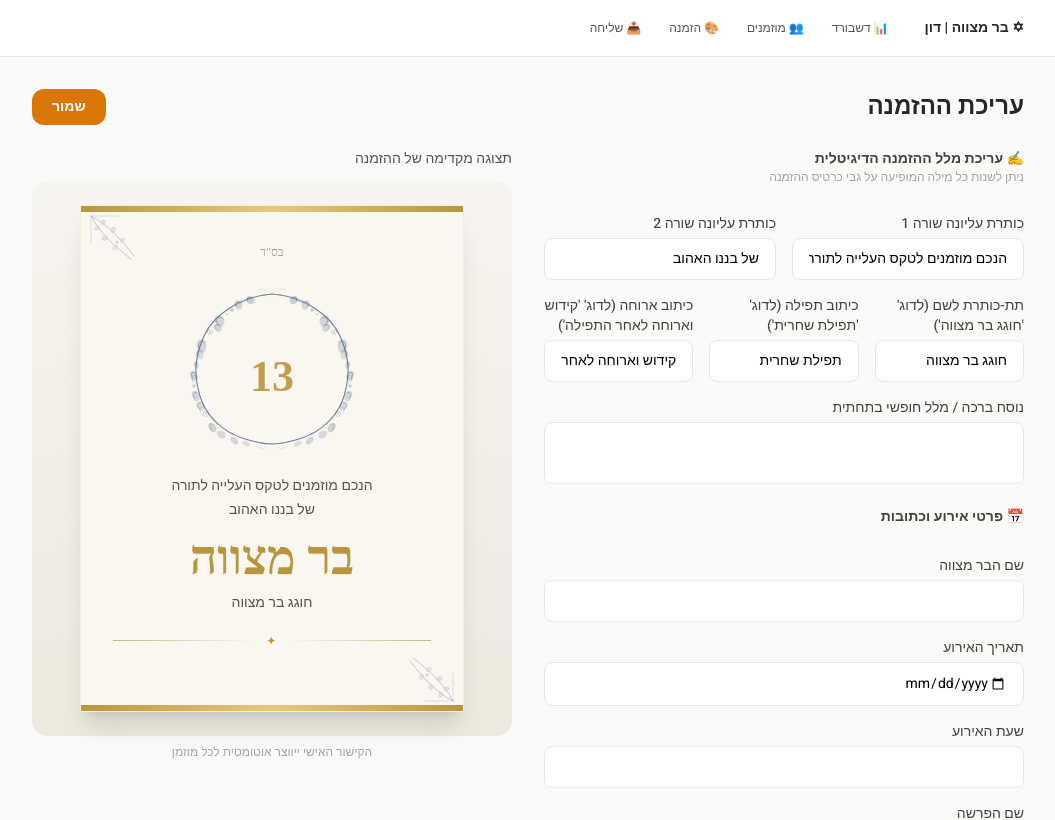
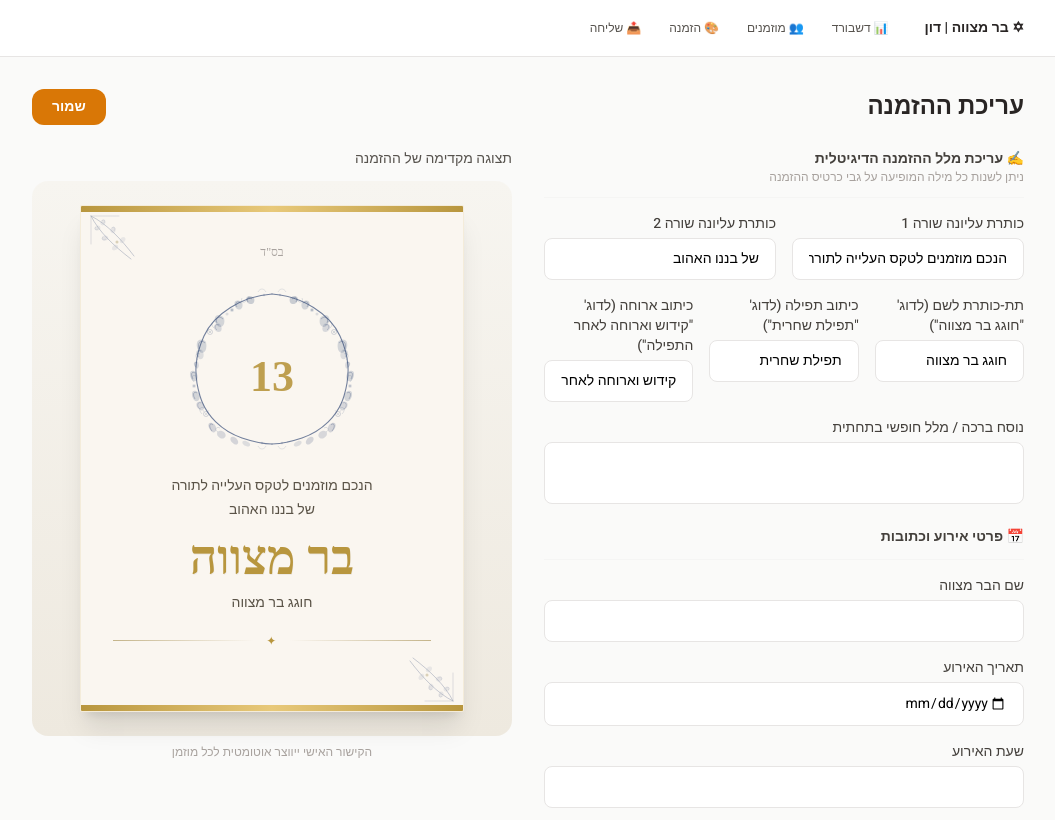
Before and after one commit to afi1982/donbarmizva, a Next.js app: page /admin/invitation in a window 1280 px wide. Shown: the top 820 px of the page, without its empty margins (112-1167 px from the left). Built offline with nearby package versions, Linux system fonts and the light colour scheme; no server answers; a web font is replaced by a local one.

Commit message:
fix: escape unescaped entities on admin invitation page

```diff
--- a/app/admin/invitation/page.tsx
+++ b/app/admin/invitation/page.tsx
@@ -144,17 +144,17 @@ export default function InvitationPage() {
 
           <div className="grid grid-cols-3 gap-4">
             <div className="col-span-1">
-              <label className="text-sm font-medium text-stone-700 block mb-1">תת-כותרת לשם (לדוג' 'חוגג בר מצווה')</label>
+              <label className="text-sm font-medium text-stone-700 block mb-1">תת-כותרת לשם (לדוג&apos; &quot;חוגג בר מצווה&quot;)</label>
               <input value={tagline} onChange={e => { setTagline(e.target.value); setSaved(false) }}
                 className="w-full border border-stone-200 rounded-lg px-4 py-2.5 text-right text-sm focus:outline-none focus:ring-2 focus:ring-amber-400" />
             </div>
             <div className="col-span-1">
-              <label className="text-sm font-medium text-stone-700 block mb-1">כיתוב תפילה (לדוג' 'תפילת שחרית')</label>
+              <label className="text-sm font-medium text-stone-700 block mb-1">כיתוב תפילה (לדוג&apos; &quot;תפילת שחרית&quot;)</label>
               <input value={prayerTimeLabel} onChange={e => { setPrayerTimeLabel(e.target.value); setSaved(false) }}
                 className="w-full border border-stone-200 rounded-lg px-4 py-2.5 text-right text-sm focus:outline-none focus:ring-2 focus:ring-amber-400" />
             </div>
             <div className="col-span-1">
-              <label className="text-sm font-medium text-stone-700 block mb-1">כיתוב ארוחה (לדוג' 'קידוש וארוחה לאחר התפילה')</label>
+              <label className="text-sm font-medium text-stone-700 block mb-1">כיתוב ארוחה (לדוג&apos; &quot;קידוש וארוחה לאחר התפילה&quot;)</label>
               <input value={mealLabel} onChange={e => { setMealLabel(e.target.value); setSaved(false) }}
                 className="w-full border border-stone-200 rounded-lg px-4 py-2.5 text-right text-sm focus:outline-none focus:ring-2 focus:ring-amber-400" />
             </div>
```
